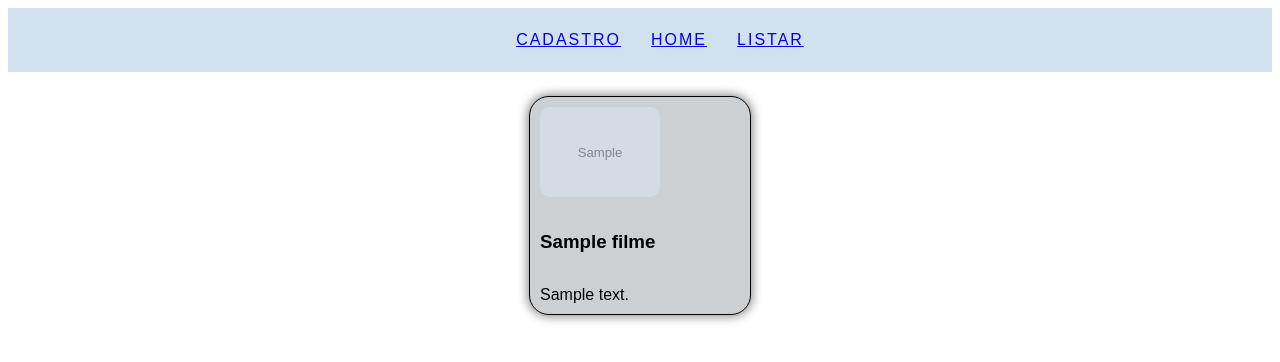
After one commit to rogeriovc/catalogo-filme, a PHP site: page /catalogo-filme/app/view/filme/home.php in a window 1280 px wide. The commit adds this page. Shown: the top 362 px of the page. Run offline with PHP 8.4, Linux system fonts and the light colour scheme; tables that the repository leaves empty or names only in its code hold one stand-in row (values such as "Sample post"); grey boxes marked "Sample" are stand-in pictures; some web fonts are replaced.

Commit message:
second commit

```diff
--- a/app/model/Filme.php
+++ b/app/model/Filme.php
@@ -14,6 +14,8 @@ class Filme {
     public $nome;
     public $ano;
     public $descricao;
+
+    public $img;
 
     public function __construct() {
         global $pdo;
--- /dev/null
+++ b/app/view/filme/home.php
@@ -0,0 +1,46 @@
+<?php
+
+require_once __DIR__."\..\..\model\Filme.php";
+
+
+$filmeModel = new Filme();
+$filmes = $filmeModel-> buscar_todos();
+
+
+?>
+
+
+<!DOCTYPE html>
+<html lang="pt-br">
+<head>
+    <meta charset="UTF-8">
+    <meta name="viewport" content="width=device-width, initial-scale=1.0">
+    <title>home</title>
+    <link rel="stylesheet" href="/catalogo-filme/public/CSS/style.css">
+</head>
+<body>
+
+    <header>
+        <nav>
+            <ul>
+                <li><a href="cadastro.php">CADASTRO</a</li>
+                <li><a href="home.php">HOME</a></li>
+                <li><a href="listar.php">LISTAR</a></li>
+
+            </ul>
+        </nav>
+    </header>
+    <?php foreach($filmes as $filme) {?>
+        <section class="container_card">
+            <div class="cards">
+               <img class="img" src="<?php echo $filme->img?>" alt="">
+               <h3 class="titulo"> <?php echo $filme->nome?></h3>
+               <span class="descricao"><?php echo $filme->descricao?></span>
+            </div>
+        </section>
+
+<?php } ?>
+
+
+</body>
+</html>
--- a/app/view/filme/visualizar.php
+++ b/app/view/filme/visualizar.php
@@ -29,6 +29,8 @@ $filme = $filmeModel->buscar_id(id: $id);
     <h3>Nome: <?php echo $filme->nome?></h3>
     <p>Ano: <?php echo $filme->ano?></p>
     <p>Descrição: <?php echo $filme->descricao?></p>
+    <p>Imagem:<img src="<?php echo $filme->img?>" alt=""></p>
+
 
 
     <form action="listar.php" method="GET">
--- a/index.php
+++ b/index.php
@@ -1,3 +1,3 @@
 <?php
 
-return header(header:"Location: app/view/filme/listar.php");
+return header(header:"Location: app/view/filme/home.php");
--- a/public/CSS/style.css
+++ b/public/CSS/style.css
@@ -19,9 +19,13 @@ body{
 .container{
     width: 80%;
     margin: 0 auto;
+    img{
+        width: 300px;
+    }
+    p{
+        text-align: left;
+    }
 }
-
-
 
 
 .notificacao{
@@ -58,6 +62,7 @@ body{
 }
 
 
+
 .table {
     width: 100%;
     border-color: #cdd0d3b2;
@@ -83,3 +88,53 @@ body{
         background-color:  var(--cor-cinza-escuro);
     }
 }
+
+img{
+    width: 120px;
+
+}
+
+nav{
+    background-color: var(--cor-cinza-escuro);
+    display: flex;
+    justify-content: space-around;
+    align-items: center;
+    height: 8vh;
+}
+ul{
+    display: flex;
+    list-style: none;
+    gap: 30px;
+    letter-spacing: 2px;
+}
+.container_card {
+    margin-top: 24px;
+    display: flex;
+    flex-wrap: wrap;
+    gap: 20px;
+    justify-content: center;
+}
+
+.container_card .cards {
+    border: 1px solid black;
+    width: 200px;
+    display: flex;
+    flex-direction: column;
+    border-radius: 20px;
+    padding: 10px;
+    gap: 15px;
+    background-color: var(--cinza-claro);
+    color: black;
+    box-shadow: 0px 0px 10px 2px rgb(29, 27, 27, 0.477);
+    transition: 1s;
+}
+
+h3{
+    font-size: 1.5 em;
+}
+img{
+    border-radius: 10px;
+}
+.container_card .card span{
+    text-align: justify;
+}
```
Also changed, not shown: app/view/filme/editar_filme.php (+41 -18 lines), app/view/filme/listar.php (+14 -1 lines).
